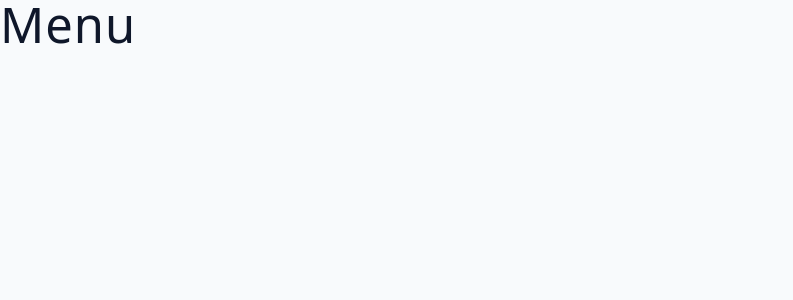
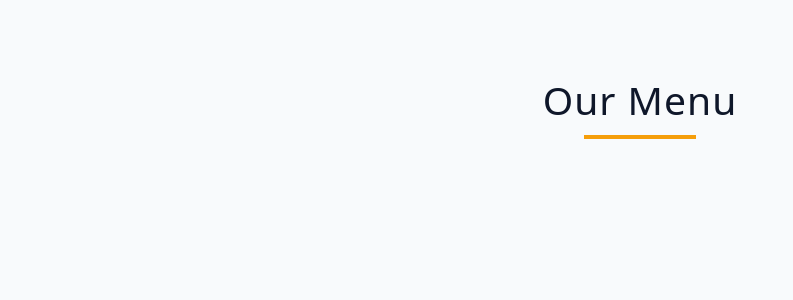
Before and after one commit to stormymayday/food-menu-react, a Next.js app: page / in a window 1280 px wide. Shown: the top 300 px of the page, without its empty margins (0-793 px from the left). Built offline with nearby package versions, Linux system fonts and the light colour scheme.

Commit message:
Title component

```diff
--- a/app/page.tsx
+++ b/app/page.tsx
@@ -1,7 +1,9 @@
+import Menu from "@/components/Menu";
+
 export default function Home() {
     return (
-        <div>
-            <h1>Menu</h1>
-        </div>
+        <main>
+            <Menu />
+        </main>
     );
 }
--- /dev/null
+++ b/components/Menu.tsx
@@ -0,0 +1,10 @@
+import Title from "./Title";
+
+function Menu() {
+    return (
+        <section className="menu">
+            <Title text="our menu" />
+        </section>
+    );
+}
+export default Menu;
--- /dev/null
+++ b/components/Title.tsx
@@ -0,0 +1,13 @@
+interface TitleProps {
+    text: string;
+}
+
+function Title({ text }: TitleProps) {
+    return (
+        <div className="title">
+            <h2>{text || "Default Title"}</h2>
+            <div className="title-underline"></div>
+        </div>
+    );
+}
+export default Title;
```
